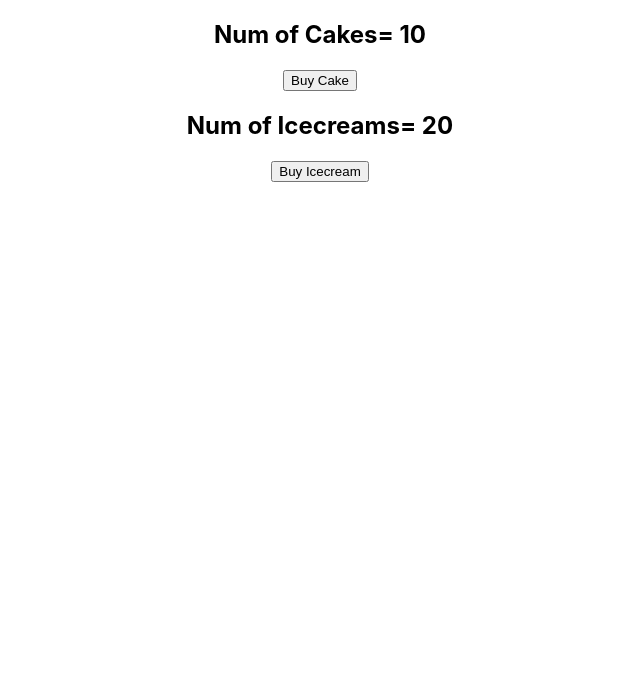
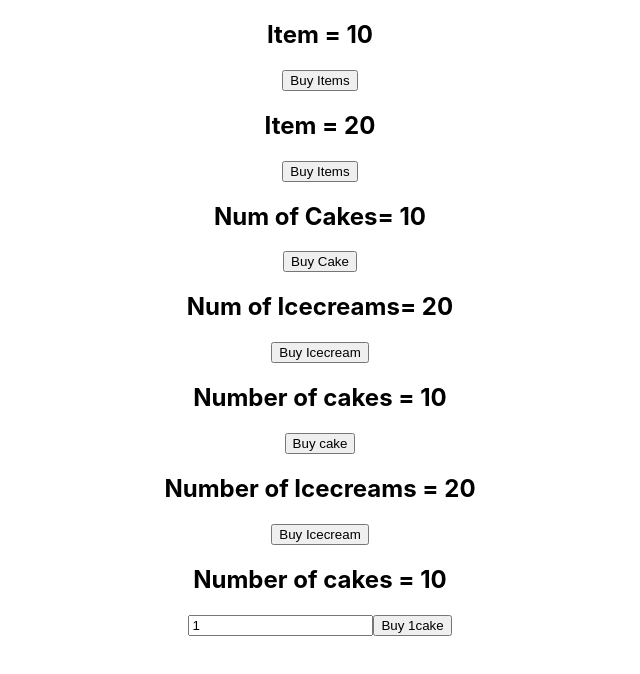
Before and after one commit to Aravind5Mukundam/react-redux-demo, a React (Create React App) app: page / in a window 1280 px wide. Shown: the top 674 px of the page, without its empty margins (320-960 px from the left). Built offline with nearby package versions, Linux system fonts and the light colour scheme.

Commit message:
logger and playing with mapstate and mapdispatchtoprops

```diff
--- a/package.json
+++ b/package.json
@@ -11,6 +11,8 @@
     "react-redux": "^7.2.2",
     "react-scripts": "4.0.0",
     "redux": "^4.0.5",
+    "redux-devtools-extension": "^2.13.8",
+    "redux-logger": "^3.0.6",
     "web-vitals": "^0.2.4"
   },
   "scripts": {
--- a/src/App.js
+++ b/src/App.js
@@ -6,15 +6,20 @@
 import HooksCakeContainer from './components/HooksCakeContainer';
 import IceCreamContainer from './components/IceCreamContainer';
 import HooksIceCreamContainer from './components/HooksIceCreamContainer';
+import NewCakeContainer from './components/NewCakeContainer';
+import ItemContainer from './components/ItemContainer';
 
 function App() {
   return (
     <Provider store={store}>
       <div className="App">
+        <ItemContainer cake/>
+        <ItemContainer/>
         <HooksCakeContainer />
         <HooksIceCreamContainer/>
-        {/* <CakeContainer/>
-        <IceCreamContainer/>  */}
+        <CakeContainer/>
+        <IceCreamContainer/>
+        <NewCakeContainer/>
       </div>
     </Provider>
 
--- /dev/null
+++ b/src/components/ItemContainer.js
@@ -0,0 +1,35 @@
+
+
+import React from 'react';
+import {connect} from 'react-redux'
+import { buyCake, buyIceCream } from '../redux';
+
+function ItemContainer(props){
+    return (
+        <div>
+            <h2>Item = {props.item} </h2>
+            <button onClick={props.buyItem}> Buy Items</button>
+        </div>
+
+    )
+}
+
+const mapStateToProps = (state, ownProps) => {
+    const itemState = ownProps.cake
+    ? state.cake.numOfCakes
+    : state.iceCream.numOfIceCreams
+
+    return{
+        item: itemState
+    }
+}
+const mapDispatchToProps = (dispatch, ownProps) => {
+    const dispatchFunction = ownProps.cake
+    ? () => dispatch(buyCake())
+    : () => dispatch(buyIceCream())
+
+    return {
+        buyItem: dispatchFunction
+    }
+}
+export default connect(mapStateToProps, mapDispatchToProps)(ItemContainer)
--- /dev/null
+++ b/src/components/NewCakeContainer.js
@@ -0,0 +1,31 @@
+import React , {useState} from 'react';
+import {connect} from 'react-redux';
+import { buyCake } from '../redux';
+
+function NewCakeContainer(props){
+    const [number, setNumber]= useState(1)
+
+    return(
+        <>
+            <div>
+               <h2>Number of cakes = {props.numOfCakes}</h2>
+               <input type='text' value={number} onChange= {e => setNumber(e.target.value)}/>
+               <button onClick = {() => props.buyCake(number)}>Buy {number}cake</button>
+            </div>
+        </>
+    );
+}
+const mapStateToProps = state => {
+    return{
+        numOfCakes: state.cake.numOfCakes
+    }
+}
+
+const mapDispatchToProps = dispatch =>{
+    return{
+        buyCake: number => dispatch(buyCake(number))
+    }
+}
+
+
+export default connect(mapStateToProps, mapDispatchToProps)(NewCakeContainer)
--- a/src/redux/cakes/CakeActions.js
+++ b/src/redux/cakes/CakeActions.js
@@ -1,6 +1,7 @@
 import {BUY_CAKE} from './CakeTypes';
-export const buyCake =() =>{
+export const buyCake = (number = 1) =>{
     return{
-        type: BUY_CAKE
+        type: BUY_CAKE,
+        payload: number
     }
 }
--- a/src/redux/cakes/CakeReducer.js
+++ b/src/redux/cakes/CakeReducer.js
@@ -9,7 +9,7 @@
     switch(action.type) {
         case BUY_CAKE: return {
             ...state,
-            numOfCakes: state.numOfCakes -1
+            numOfCakes: state.numOfCakes - action.payload
         }
 
         default: return state
--- a/src/redux/store.js
+++ b/src/redux/store.js
@@ -1,8 +1,10 @@
-import {createStore} from 'redux';
+import {createStore, applyMiddleware} from 'redux';
+import logger from 'redux-logger';
+import { composeWithDevTools } from 'redux-devtools-extension';
 import rootReducer from './rootReducer';
 
 
 
-const store = createStore(rootReducer)
+const store = createStore(rootReducer,composeWithDevTools(applyMiddleware(logger)) )
 
 export default store
```
Also changed, not shown: 1 other file (tests, documents, lock files or other folders).
